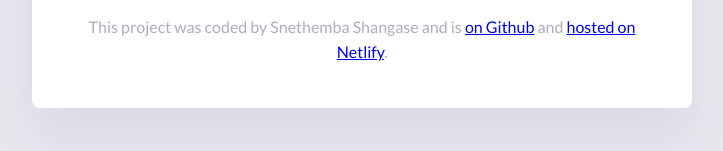
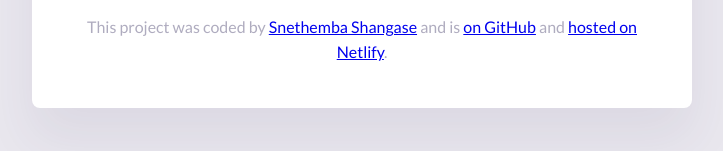
Before and after one commit to Vengefulcookie/Weather-app-project, a plain HTML site: page index.html in a window 1280 px wide. Shown: the part 371-522 px from the top of the page, without its empty margins (278-1001 px from the left). Drawn offline with nearby package versions, Linux system fonts and the light colour scheme.

Commit message:
Added links to the footer for github and netlify

```diff
--- a/index.html
+++ b/index.html
@@ -46,11 +46,20 @@
       </div>
       <footer>
         <p>
-          This project was coded by Snethemba Shangase and is
-          <a href="https//https://github.com/" target="_blank"> on Github</a>
+          This project was coded by
+          <a href="https://github.com/Vengefulcookie" target="_blank"
+            >Snethemba Shangase</a
+          >
+          and is
+          <a
+            href="https://github.com/Vengefulcookie/Weather-app-project"
+            target="_blank"
+          >
+            on GitHub</a
+          >
           and
-          <a href="https://www.netlify.com/" target="_blank">
-            hosted on Netlify</a
+          <a href="https://cool-zuccutto-695162.netlify.app/" target="_blank"
+            >hosted on Netlify</a
           >.
         </p>
       </footer>
```
